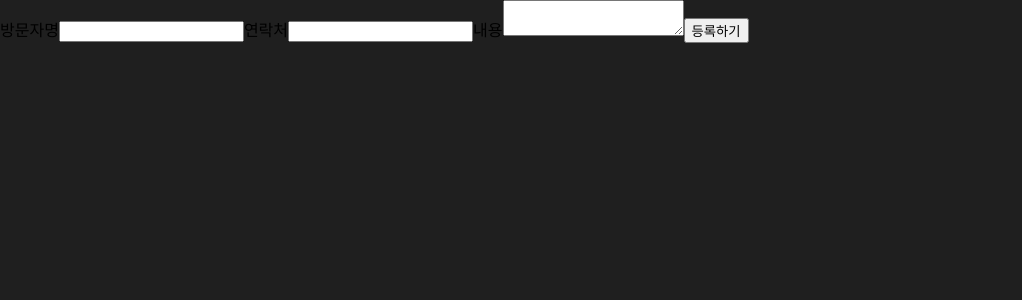
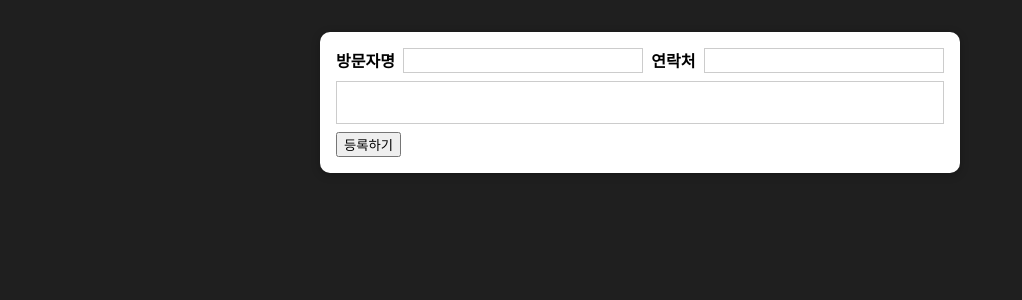
Before and after one commit to JuhwanLeeKR/udemy-react-guest-book, a React (Create React App) app: page / in a window 1280 px wide. Shown: the top 300 px of the page, without its empty margins (0-1022 px from the left). Built offline with nearby package versions, Linux system fonts and the light colour scheme.

Commit message:
Add code: card component

```diff
--- /dev/null
+++ b/src/components/UI/Card.js
@@ -0,0 +1,13 @@
+import React from 'react';
+
+import classes from './Card.module.css';
+
+const Card = (props) => {
+  return (
+    <article className={`${classes.card} ${props.className}`}>
+      {props.children}
+    </article>
+  );
+};
+
+export default Card;
--- /dev/null
+++ b/src/components/UI/Card.module.css
@@ -0,0 +1,5 @@
+.card {
+  background: #fff;
+  box-shadow: 0 2px 8px rgba(0, 0, 0, 0.26);
+  border-radius: 10px;
+}
--- a/src/components/Users/AddUser.js
+++ b/src/components/Users/AddUser.js
@@ -1,19 +1,29 @@
 import React from 'react';
+
+import Card from '../UI/Card';
+
+import classes from './AddUser.module.css';
 
 const AddUser = (props) => {
   const addUserHandler = (event) => {
     event.preventDefault();
   };
   return (
+    <Card className={classes.input}>
       <form onSubmit={addUserHandler}>
+        <div className={classes.inputFlex}>
           <label htmlFor="username">방문자명</label>
           <input id="username" type="text" />
           <label htmlFor="phone">연락처</label>
           <input id="phone" type="number" />
-      <label htmlFor="content">내용</label>
+        </div>
+        <label htmlFor="content" className={classes.blind}>
+          내용
+        </label>
         <textarea id="content" rows="" cols="" required />
         <button type="submit">등록하기</button>
       </form>
+    </Card>
   );
 };
 
--- /dev/null
+++ b/src/components/Users/AddUser.module.css
@@ -0,0 +1,61 @@
+.input {
+  margin: 2rem auto;
+  padding: 1rem;
+  width: 90%;
+  max-width: 40rem;
+}
+
+.input .inputFlex {
+  display: flex;
+  align-items: center;
+  gap: 8px;
+  margin: 0;
+}
+
+.input label {
+  display: block;
+  font-weight: bold;
+  margin-bottom: 0.5rem;
+  white-space: nowrap;
+}
+
+.input input {
+  font: inherit;
+  display: block;
+  width: 100%;
+  border: 1px solid #ccc;
+  padding: 0.15rem;
+  margin-bottom: 0.5rem;
+}
+
+.input input:focus,
+.input textarea:focus {
+  outline: none;
+  border-color: #4f005f;
+}
+
+/* Chrome, Safari, Edge, Opera */
+input::-webkit-outer-spin-button,
+input::-webkit-inner-spin-button {
+  -webkit-appearance: none;
+  margin: 0;
+}
+
+/* Firefox */
+input[type='number'] {
+  -moz-appearance: textfield;
+}
+
+.input textarea {
+  font: inherit;
+  display: block;
+  width: 100%;
+  border: 1px solid #ccc;
+  padding: 0.15rem;
+  margin-bottom: 0.5rem;
+  resize: none;
+}
+
+.input .blind {
+  display: none;
+}
```
Lines whose indentation alone changed are shown as unchanged.
